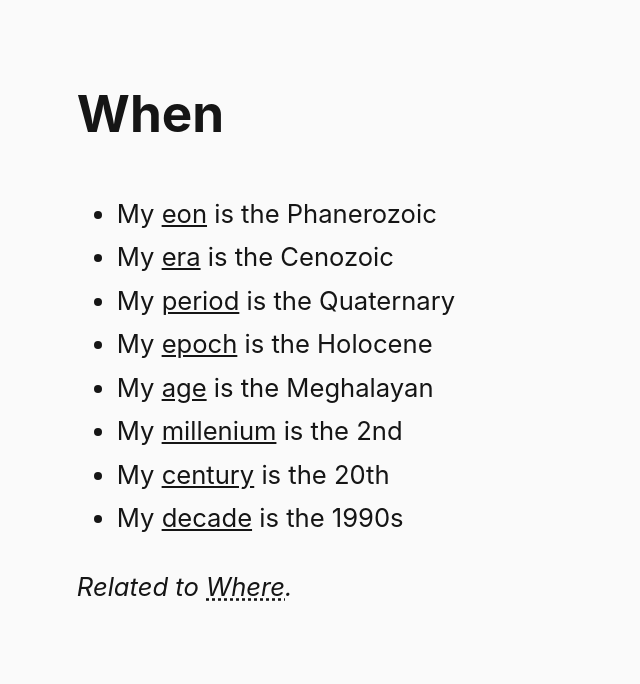
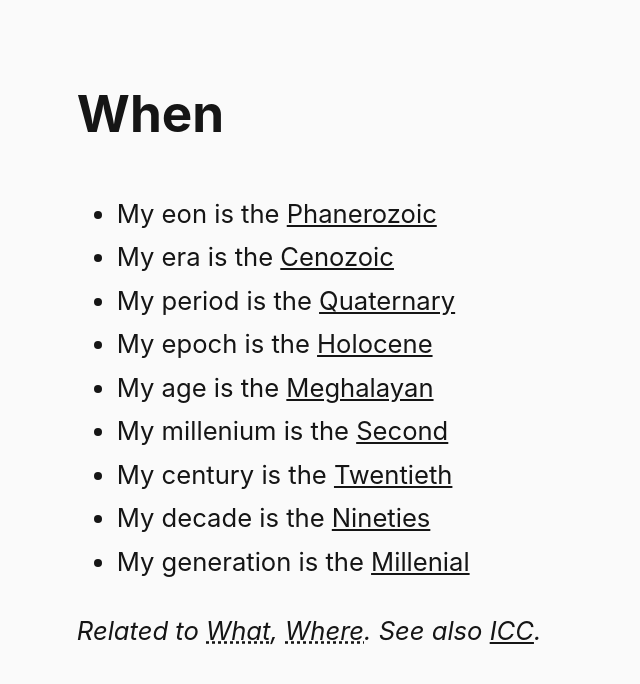
Before and after one commit to steinea/fyi, a Jekyll site: the page built from pages/when.md, in a window 1280 px wide. Shown: the top 684 px of the page, without its empty margins (0-640 px from the left). Built offline with Jekyll 4.4.1, drawn with Linux system fonts in a browser that asks for light colours.

Commit message:
Update linking

```diff
--- a/pages/when.md
+++ b/pages/when.md
@@ -4,13 +4,14 @@ title: When
 permalink: /when/
 ---
 
-* My [eon](https://en.wikipedia.org/wiki/Geologic_time_scale#Divisions_of_geologic_time) is the Phanerozoic
-* My [era](https://en.wikipedia.org/wiki/Geologic_time_scale#Divisions_of_geologic_time) is the Cenozoic
-* My [period](https://en.wikipedia.org/wiki/Geologic_time_scale#Divisions_of_geologic_time) is the Quaternary
-* My [epoch](https://en.wikipedia.org/wiki/Epoch) is the Holocene
-* My [age](https://en.wikipedia.org/wiki/Geologic_time_scale#Divisions_of_geologic_time) is the Meghalayan
-* My [millenium](https://en.wikipedia.org/wiki/Millennium) is the 2nd
-* My [century](https://en.wikipedia.org/wiki/Century) is the 20th
-* My [decade](https://en.wikipedia.org/wiki/Decade) is the 1990s
+* My eon is the [Phanerozoic](https://en.wikipedia.org/wiki/Phanerozoic)
+* My era is the [Cenozoic](https://en.wikipedia.org/wiki/Cenozoic)
+* My period is the [Quaternary](https://en.wikipedia.org/wiki/Quaternary)
+* My epoch is the [Holocene](https://en.wikipedia.org/wiki/Holocene)
+* My age is the [Meghalayan](https://en.wikipedia.org/wiki/Meghalayan)
+* My millenium is the [Second](https://en.wikipedia.org/wiki/2nd_millennium)
+* My century is the [Twentieth](https://en.wikipedia.org/wiki/20th_century)
+* My decade is the [Nineties](https://en.wikipedia.org/wiki/1990s)
+* My generation is the [Millenial](https://en.wikipedia.org/wiki/Millennials)
 
-*Related to [Where](/where/).*
+*Related to [What](/what/), [Where](/where/). See also [ICC](https://stratigraphy.org/chart/).*
```
